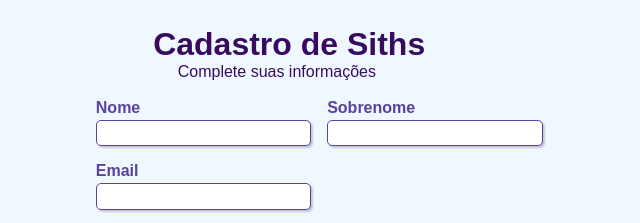
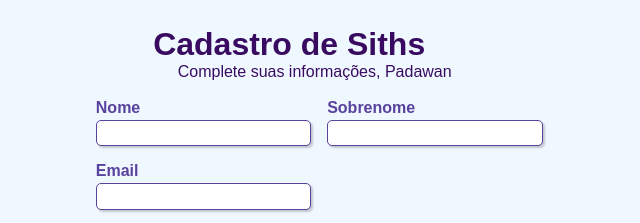
Before and after one commit to Nayara91/formulario-dev, a website: page public/index.html in a window 1280 px wide. Shown: the top 223 px of the page, 365-1005 px from the left. Drawn offline with Linux system fonts and the light colour scheme.

Commit message:
Alteração de subtítulo

```diff
--- a/public/index.html
+++ b/public/index.html
@@ -18,7 +18,7 @@
         <!-- Cabeçalho com título e subtítulo (ambos com css de id "titulo") -->
         <div>
             <h1 id="titulo">Cadastro de Siths</h1>
-            <p id="subtitulo">Complete suas informações</p>
+            <p id="subtitulo">Complete suas informações, Padawan</p>
             <br>
         </div>
 
```
